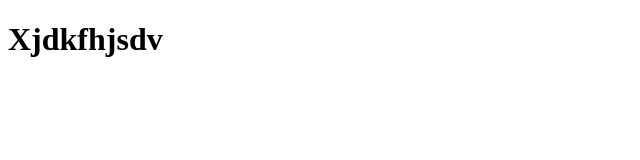
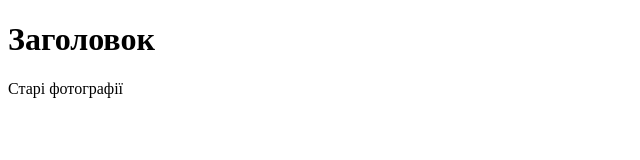
Before and after one commit to vlad-cat/goit-markup-hw-01, a plain HTML site: page index.html in a window 1280 px wide. Shown: the whole page, without its empty margins (0-640 px from the left). Drawn offline with Linux system fonts and the light colour scheme.

Commit message:
вніс зміни

```diff
--- a/index.html
+++ b/index.html
@@ -7,6 +7,7 @@
     <title>Document</title>
   </head>
   <body>
-    <h1>Xjdkfhjsdv</h1>
+    <h1>Заголовок</h1>
+    <p>Старі фотографії</p>
   </body>
 </html>
```
